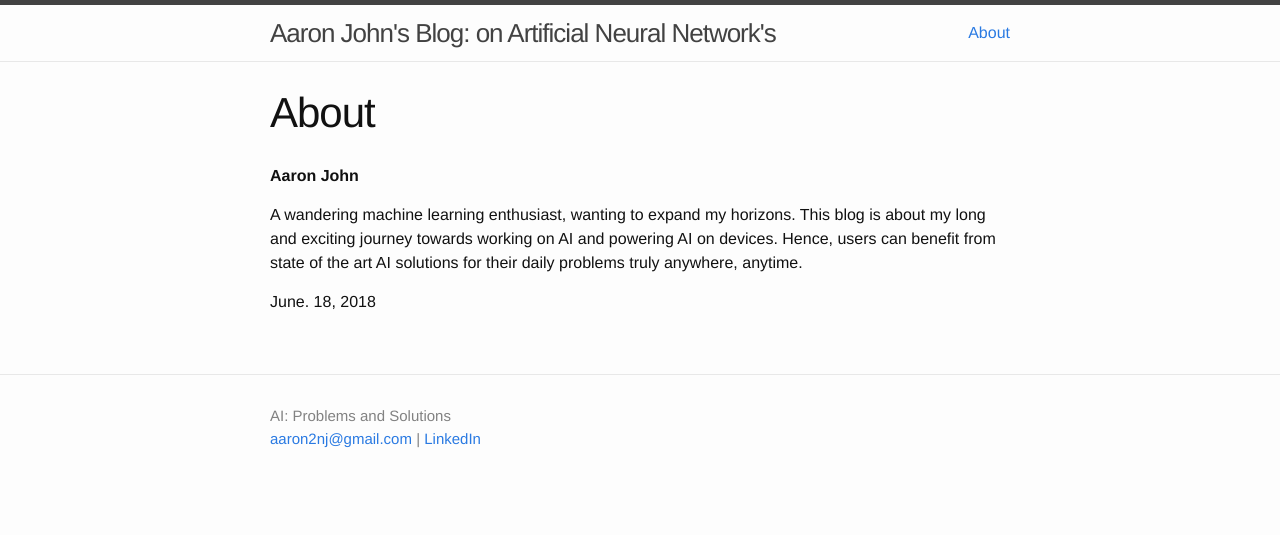
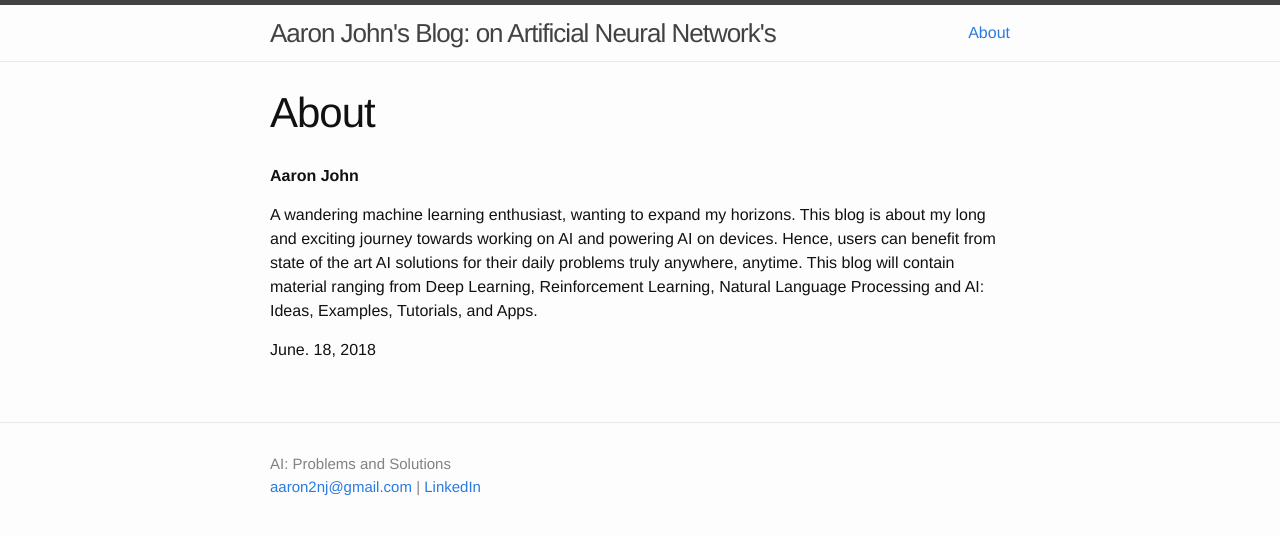
Before and after one commit to alexalwks2/aaronjohn2.github.io, a Jekyll site: the page built from about.md, in a window 1280 px wide. Shown: the top 535 px of the page. Built offline with Jekyll 4.4.1, drawn with Linux system fonts in a browser that asks for light colours.

Commit message:
Update about.md

```diff
--- a/about.md
+++ b/about.md
@@ -9,5 +9,6 @@ permalink: /about/
 
 A wandering machine learning enthusiast, wanting to expand my horizons.
 This blog is about my long and exciting journey towards working on AI and powering AI on devices. Hence, users can benefit from state of the art AI solutions for their daily problems truly anywhere, anytime.
+This blog will contain material ranging from Deep Learning, Reinforcement Learning, Natural Language Processing and AI: Ideas, Examples, Tutorials, and Apps.
 
 June. 18, 2018
```
